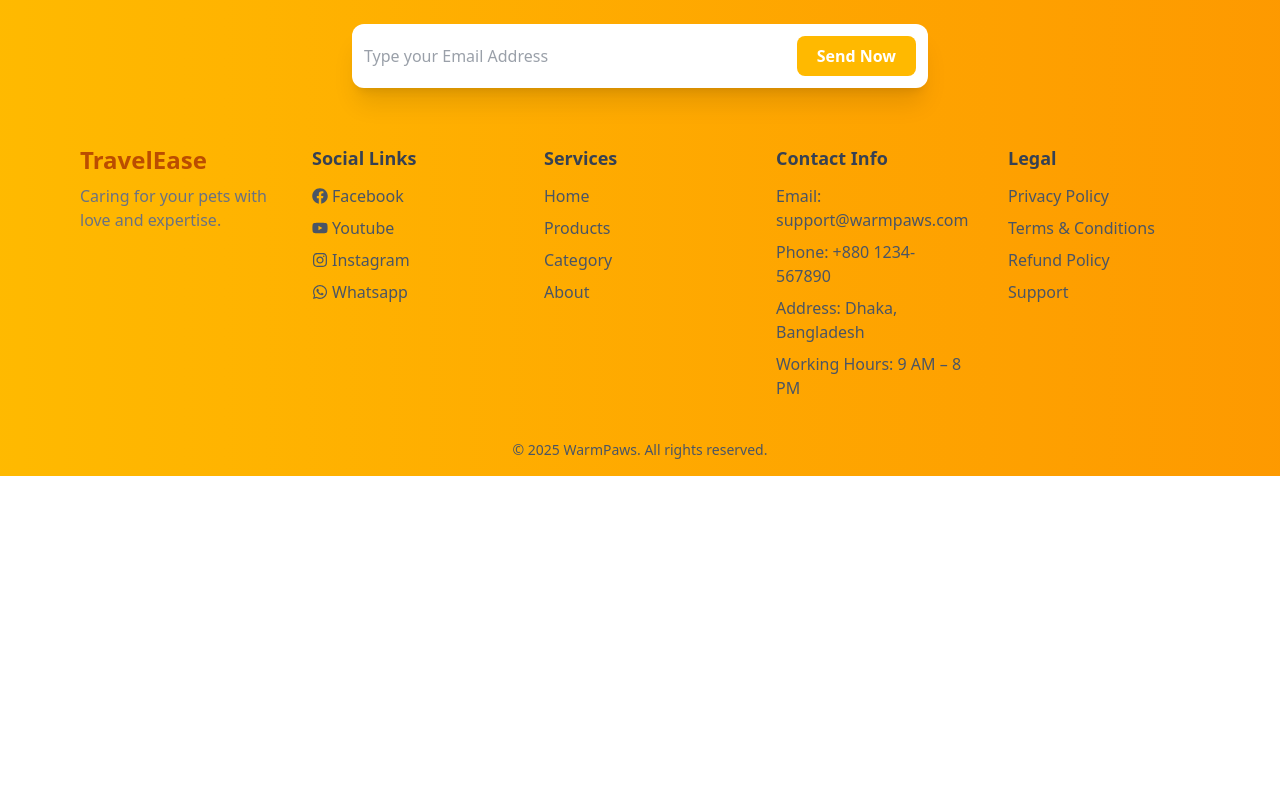
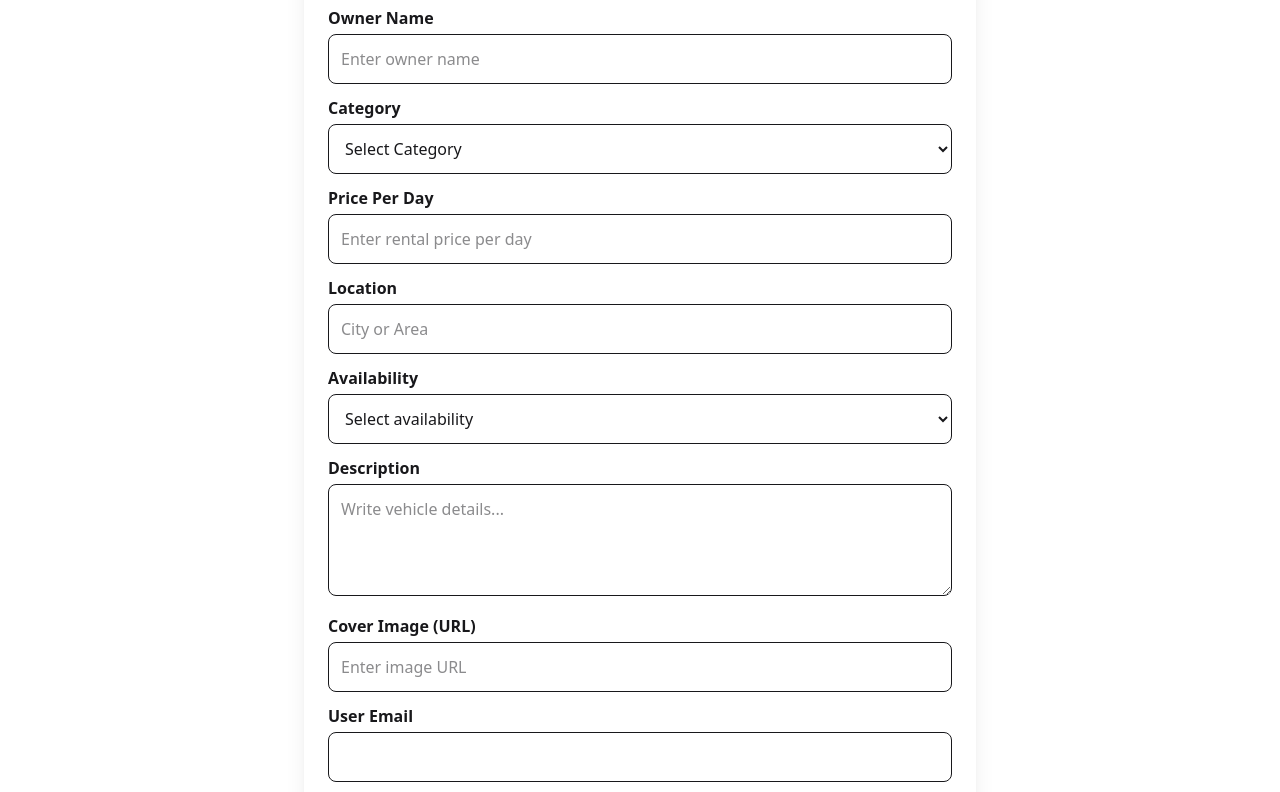
Before and after one commit to himlapotla/TravelEase-assignment-10, a React (Vite) app: page /addVehicle in a window 1280 px wide. Shown: the part 284-1076 px from the top of the page. Before the commit the page ends 800 px from the top, so only its background shows below. Built offline with nearby package versions, Linux system fonts and the light colour scheme; no server answers.

Commit message:
clien side add am is done

```diff
--- a/src/components/MainComponents/Home.jsx
+++ b/src/components/MainComponents/Home.jsx
@@ -7,7 +7,7 @@ const Home = () => {
     const [vehicles, setVehicles] = useState([])
 
     useEffect(() => {
-        axios.get('http://localhost:3000/show-all-vehicles')
+        axios.get('http://localhost:3000/show-all-vehicles-six')
             .then(res => {
                 setVehicles(res.data)
             })
@@ -15,7 +15,7 @@ const Home = () => {
 
     return (
         <div>
-            <div className='grid grid-cols-4 gap-3'>
+            <div className='grid grid-cols-4 gap-3 w-11/12 mx-auto pt-10'>
                 {
                     vehicles.map(vehicles => <ShowSix vehicles={vehicles}> </ShowSix>)
                 }
--- a/src/components/Provider/AuthProvider.jsx
+++ b/src/components/Provider/AuthProvider.jsx
@@ -50,6 +50,7 @@ const AuthProvider = ({ children }) => {
         setUser,
         logOutt,
         logIn,
+        setLoading,
     }
 
     return (
--- a/src/components/VehiclesComponent/AddVehicles.jsx
+++ b/src/components/VehiclesComponent/AddVehicles.jsx
@@ -1,8 +1,158 @@
-import React from 'react'
+import React, { useContext } from 'react'
+import AllVehicles from './AllVehicles';
+import { AllContext } from '../Provider/AuthProvider';
+import axios from 'axios';
 
 const AddVehicles = () => {
+
+  const { user } = useContext(AllContext)
+
+  const handleAdd = (e) => {
+
+    e.preventDefault();
+    const form = e.target;
+    const vehicleData = {
+      vehicleName: form.vehicleName.value,
+      ownerName: form.ownerName.value,
+      category: form.category.value,
+      pricePerDay: Number(form.pricePerDay.value),
+      location: form.location.value,
+      availability: form.availability.value,
+      description: form.description.value,
+      coverImage: form.coverImage.value,
+      userEmail: form.userEmail.value,
+    }
+
+    axios
+      .post("http://localhost:3000/post-vehicles", vehicleData)
+      .then((res) => {
+        console.log(res.data);
+        form.reset();
+      })
+
+  }
+
   return (
-    <div>AddVehicles</div>
+    <div>
+      <form onSubmit={handleAdd} className="max-w-2xl mx-auto p-6 bg-white shadow-xl rounded-xl space-y-3 mt-10">
+        <p className='text-3xl font-bold'>Add your Vehicles</p>
+        {/* Vehicle Name */}
+        <div>
+          <label className="block font-semibold mb-1">Vehicle Name</label>
+          <input
+            type="text"
+            name="vehicleName"
+            placeholder="Enter vehicle name"
+            className="w-full p-3 border rounded-lg"
+          />
+        </div>
+
+        {/* Owner Name */}
+        <div>
+          <label className="block font-semibold mb-1">Owner Name</label>
+          <input
+            type="text"
+            name="ownerName"
+            placeholder="Enter owner name"
+            className="w-full p-3 border rounded-lg"
+          />
+        </div>
+
+        {/* Category */}
+        <div>
+          <label className="block font-semibold mb-1">Category</label>
+          <select
+            name="category"
+            className="w-full p-3 border rounded-lg"
+            defaultValue=""
+          >
+            <option value="" disabled>Select Category</option>
+            <option value="Car">Car</option>
+            <option value="Bike">Bike</option>
+            <option value="Truck">Truck</option>
+            <option value="SUV">SUV</option>
+            <option value="Electric">Electric</option>
+            <option value="Van">Van</option>
+          </select>
+        </div>
+
+
+        {/* Price Per Day */}
+        <div>
+          <label className="block font-semibold mb-1">Price Per Day</label>
+          <input
+            type="number"
+            name="pricePerDay"
+            placeholder="Enter rental price per day"
+            className="w-full p-3 border rounded-lg"
+          />
+        </div>
+
+        {/* Location */}
+        <div>
+          <label className="block font-semibold mb-1">Location</label>
+          <input
+            type="text"
+            name="location"
+            placeholder="City or Area"
+            className="w-full p-3 border rounded-lg"
+          />
+        </div>
+
+        {/* Availability */}
+        <div>
+          <label className="block font-semibold mb-1">Availability</label>
+          <select
+            name="availability"
+            className="w-full p-3 border rounded-lg"
+          >
+            <option value="">Select availability</option>
+            <option value="available">Available</option>
+            <option value="not_available">Not Available</option>
+          </select>
+        </div>
+
+        {/* Description */}
+        <div>
+          <label className="block font-semibold mb-1">Description</label>
+          <textarea
+            name="description"
+            placeholder="Write vehicle details..."
+            className="w-full p-3 border rounded-lg h-28"
+          ></textarea>
+        </div>
+
+        {/* Cover Image */}
+        <div>
+          <label className="block font-semibold mb-1">Cover Image (URL)</label>
+          <input
+            type="text"
+            name="coverImage"
+            placeholder="Enter image URL"
+            className="w-full p-3 border rounded-lg"
+          />
+        </div>
+
+        {/* User Email */}
+        <div>
+          <label className="block font-semibold mb-1">User Email</label>
+          <input
+            type="email"
+            name="userEmail"
+            defaultValue={user && user.email}
+            className="w-full p-3 border rounded-lg"
+          />
+        </div>
+
+        {/* Submit */}
+        <button
+          type="submit"
+          className="w-full py-3 bg-amber-400 text-white font-semibold rounded-lg"
+        >
+          Submit Vehicle
+        </button>
+      </form>
+    </div>
   )
 }
 
--- a/src/components/VehiclesComponent/AllVehicles.jsx
+++ b/src/components/VehiclesComponent/AllVehicles.jsx
@@ -1,8 +1,27 @@
-import React from 'react'
+import axios from 'axios'
+import React, { useEffect, useState } from 'react'
+import ShowAllVehicles from './ShowAllVehicles'
 
 const AllVehicles = () => {
+
+  const [vehicles, setVehicles] = useState([])
+
+  useEffect(() => {
+    axios.get('http://localhost:3000/show-all-vehicles')
+      .then(res => {
+
+        setVehicles(res.data)
+        console.log(res.data);
+
+      })
+  }, [])
+
   return (
-    <div>AllVehicles</div>
+    <div className='grid grid-cols-4 w-11/12 mx-auto gap-3 pt-10'>
+      {
+        vehicles.map(vehicles => <ShowAllVehicles vehicles={vehicles}> </ShowAllVehicles> )
+      }
+    </div>
   )
 }
 
--- a/src/components/VehiclesComponent/MyVehicles.jsx
+++ b/src/components/VehiclesComponent/MyVehicles.jsx
@@ -1,8 +1,39 @@
-import React from 'react'
+import axios from 'axios'
+import React, { useContext, useEffect, useState } from 'react'
+import { AllContext } from '../Provider/AuthProvider'
+import ShowMyVehicles from './ShowMyVehicles'
+import Loading from '../Loading'
 
 const MyVehicles = () => {
+
+  const [Vehicles, setVehicles] = useState([])
+  const { user, loading, setLoading } = useContext(AllContext)
+  console.log(user);
+
+
+  useEffect(() => {
+
+    if (!user) return
+
+    axios.get(`http://localhost:3000/show-all-my-vehicles?email=${user && user.email}`)
+      .then(res => {
+
+        setVehicles(res.data)
+        console.log(res.data);
+
+      })
+  }, [user])
+
+  if(!user) {
+    return <Loading> </Loading>
+  }
+
   return (
-    <div>MyVehicles</div>
+    <div className='grid grid-cols-4 w-11/12 mx-auto gap-3 pt-10'>
+      {
+        Vehicles.map(vehicles => <ShowMyVehicles vehicles={vehicles}> </ShowMyVehicles>)
+      }
+    </div>
   )
 }
 
--- /dev/null
+++ b/src/components/VehiclesComponent/ShowAllVehicles.jsx
@@ -0,0 +1,40 @@
+import React from 'react'
+
+const ShowAllVehicles = ({ vehicles }) => {
+    return (
+        <div>
+            <div data-aos="fade-up" data-aos-offset="0" data-aos-anchor-placement="top-bottom">
+
+                <div className="max-w-sm w-full bg-white rounded-2xl shadow-lg p-3 mx-auto h-full border-3 border-amber-400">
+
+                    <div className="w-full h-56 overflow-hidden rounded-xl mb-4">
+                        <img
+                            src={vehicles.image}
+                            alt={vehicles.name}
+                            className="w-full h-full object-cover"
+                        />
+                    </div>
+
+                    <h2 className="text-xl font-semibold text-gray-800">vehicleName: {vehicles.vehicleName}</h2>
+                    <p className="text-sm text-emerald-600 font-medium">
+                        {vehicles.specialization}
+                    </p>
+
+                    <p className="text-gray-700 mt-2">
+                        <span className="font-semibold">Experience:</span> {vehicles.experience} years
+                    </p>
+
+                    <p className="text-gray-700">
+                        <span className="font-semibold">Education:</span> {vehicles.education}
+                    </p>
+
+                    <p className="text-gray-900 mt-3 font-semibold">
+                        Number: {vehicles.phone}
+                    </p>
+                </div>
+            </div>
+        </div>
+    )
+}
+
+export default ShowAllVehicles
--- /dev/null
+++ b/src/components/VehiclesComponent/ShowMyVehicles.jsx
@@ -0,0 +1,42 @@
+import React from 'react'
+
+const ShowMyVehicles = ({ vehicles }) => {
+    return (
+        <div>
+            <div>
+                <div data-aos="fade-up" data-aos-offset="0" data-aos-anchor-placement="top-bottom">
+
+                    <div className="max-w-sm w-full bg-white rounded-2xl shadow-lg p-3 mx-auto h-full border-3 border-amber-400">
+
+                        <div className="w-full h-56 overflow-hidden rounded-xl mb-4">
+                            <img
+                                src={vehicles.image}
+                                alt={vehicles.name}
+                                className="w-full h-full object-cover"
+                            />
+                        </div>
+
+                        <h2 className="text-xl font-semibold text-gray-800">vehicleName: {vehicles.vehicleName}</h2>
+                        <p className="text-sm text-emerald-600 font-medium">
+                            {vehicles.specialization}
+                        </p>
+
+                        <p className="text-gray-700 mt-2">
+                            <span className="font-semibold">Experience:</span> {vehicles.experience} years
+                        </p>
+
+                        <p className="text-gray-700">
+                            <span className="font-semibold">Education:</span> {vehicles.education}
+                        </p>
+
+                        <p className="text-gray-900 mt-3 font-semibold">
+                            Number: {vehicles.phone}
+                        </p>
+                    </div>
+                </div>
+            </div>
+        </div>
+    )
+}
+
+export default ShowMyVehicles
```
